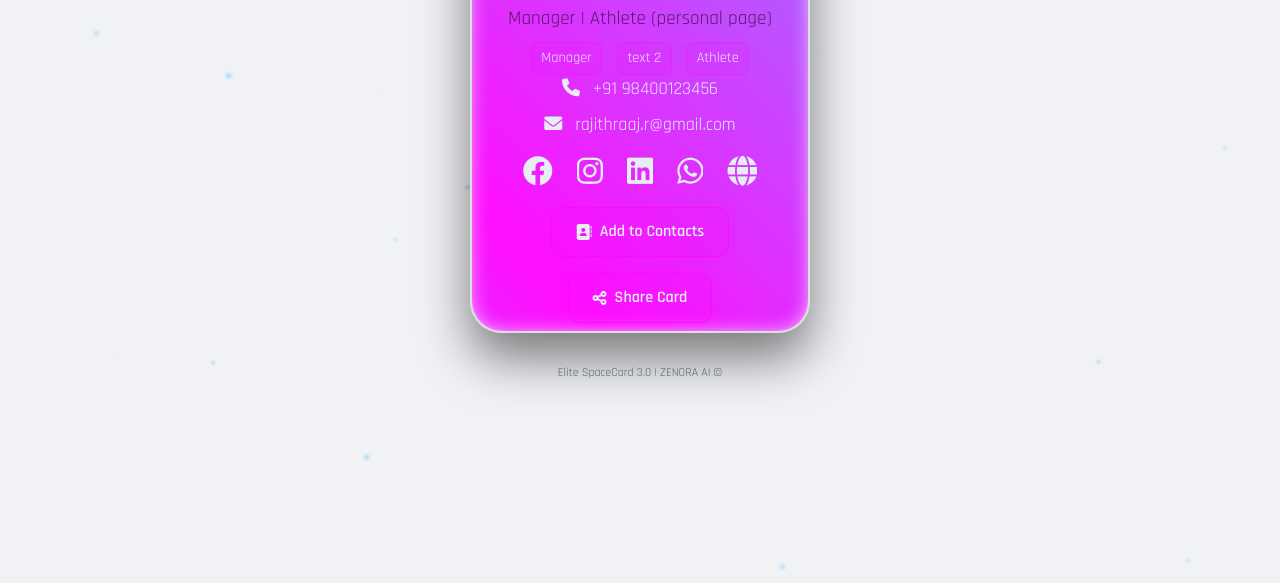
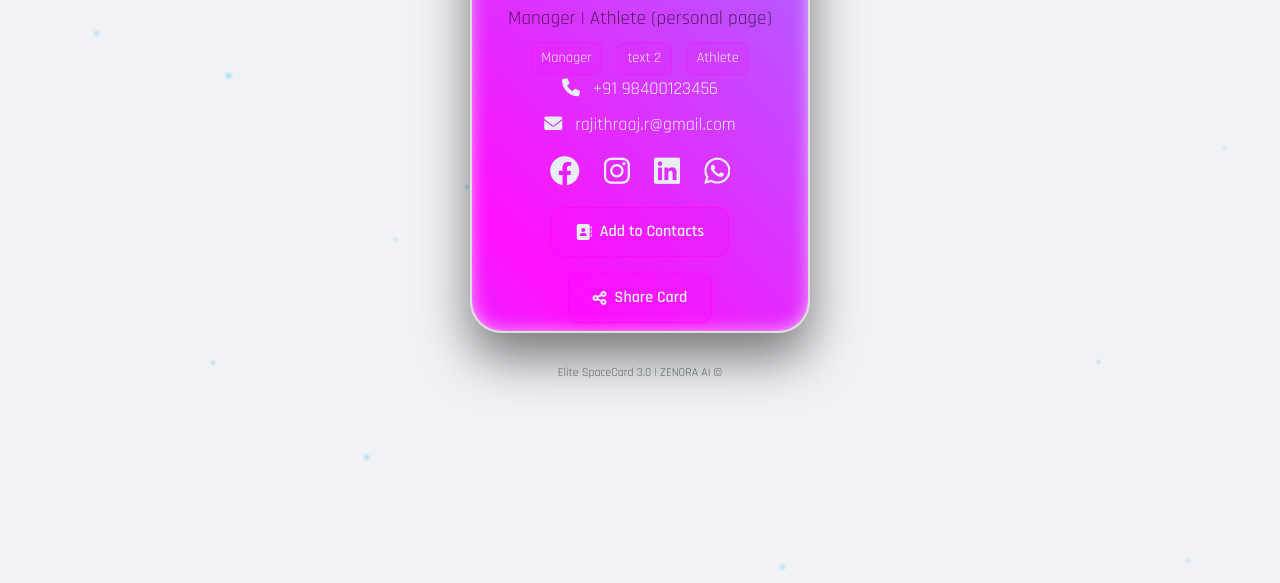
Before and after one commit to RajithRaaj/Zenora-manager, a plain HTML site: page index.html in a window 1280 px wide. Shown: the part 257-840 px from the top of the page. Drawn offline with nearby package versions, Linux system fonts and the light colour scheme; no server answers.

Commit message:
Update index.html
updated links

```diff
--- a/index.html
+++ b/index.html
@@ -536,10 +536,9 @@ Whether you're a student, a doctor, or a working professional, our mission is to
                 emailAddress: "rajithraaj.r@gmail.com", // Updated to the only email
                 microStats: ["Manager", "text 2","Athlete"], // Updated
                 social: {
-                    website: "https://zenora-ai.vercel.app/",
-                    linkedin: "https://linkedin.com/in/rajithraaj",
+                    linkedin: "https://in.linkedin.com/in/rajith-raaj-09253933b",
                     instagram: "https://www.instagram.com/zenora.ai/",
-                    whatsapp: "https://wa.link/d13a9v",
+                    whatsapp: "https://api.whatsapp.com/send/?text=ive%20used%20a%20dummy%20link%20here,%20but%20this%20link%20opens%20your%20whatsapp%20Dm%27+++-++message&type=custom_url&app_absent=0",
                     facebook: "https://www.facebook.com/zuck/"
                 }
             },
@@ -550,7 +549,6 @@ Whether you're a student, a doctor, or a working professional, our mission is to
                 emailAddress: "rajithraaj.r@gmail.com", // Updated to the only email
                 microStats: ["Software Developer","8 years Experience",], // Updated with new and specific stats
                 social: {
-                    website: "https://zenora-ai.vercel.app/",
                     linkedin: "https://in.linkedin.com/in/rajith-raaj-09253933b",
                     whatsapp: "https://api.whatsapp.com/send/?text=ive%20used%20a%20dummy%20link%20here,%20but%20this%20link%20opens%20your%20whatsapp%20Dm%27+++-++message&type=custom_url&app_absent=0",
                     facebook: "https://www.facebook.com/demo.link.3/",
@@ -564,7 +562,6 @@ Whether you're a student, a doctor, or a working professional, our mission is to
                 emailAddress: "rajithraaj.r@gmail.com", // Updated to the only email
                 microStats: ["5x Marathon winner", "Elite Athlete"], // Updated with new and specific stats
                 social: {
-                    website: "https://zenora-ai.vercel.app/",
                     linkedin: "https://in.linkedin.com/in/rajith-raaj-09253933b",
                     whatsapp: "https://api.whatsapp.com/send/?text=ive%20used%20a%20dummy%20link%20here,%20but%20this%20link%20opens%20your%20whatsapp%20Dm%27+++-++message&type=custom_url&app_absent=0",
                     facebook: "https://www.facebook.com/demo.link.3/",
```
